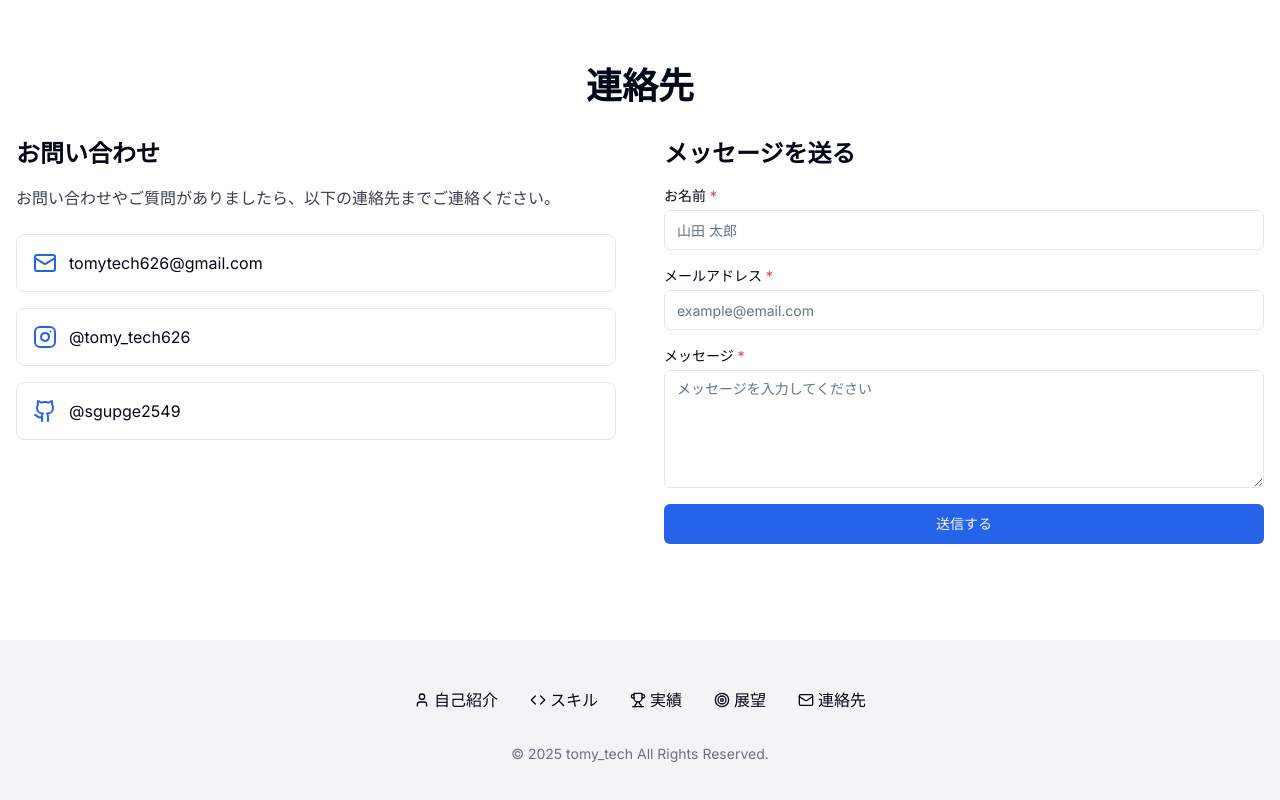
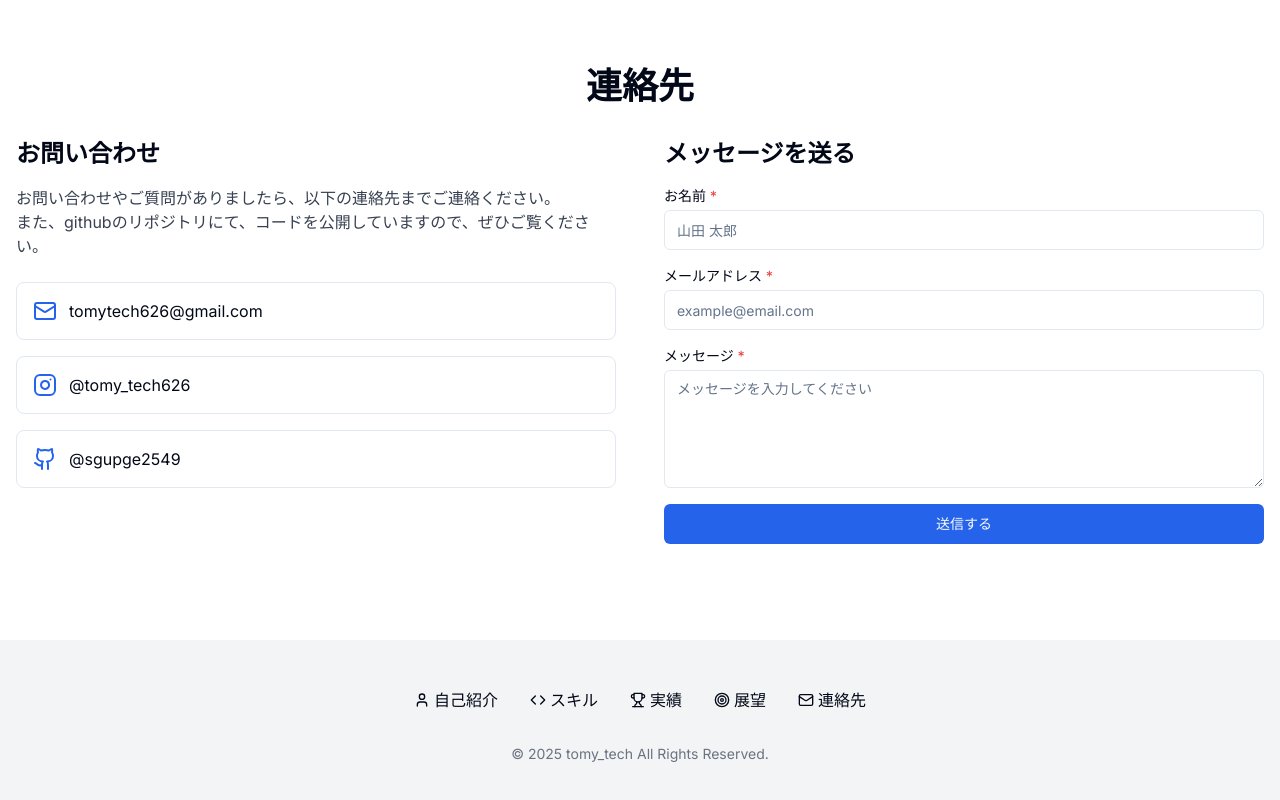
Before and after one commit to sgupge2549/portfolio, a Next.js app: page / in a window 1280 px wide. Shown: the part 2660-3460 px from the top of the page. Built offline with nearby package versions, Linux system fonts and the light colour scheme.

Commit message:
連絡セクションの説明を追加した

```diff
--- a/components/sections/contact-section.tsx
+++ b/components/sections/contact-section.tsx
@@ -55,6 +55,8 @@ export default function ContactSection() {
             <h3 className="section-subtitle">お問い合わせ</h3>
             <p className="mb-6 text-gray-700">
               お問い合わせやご質問がありましたら、以下の連絡先までご連絡ください。
+              <br />
+              また、githubのリポジトリにて、コードを公開していますので、ぜひご覧ください。
             </p>
 
             <div className="space-y-4">
```
